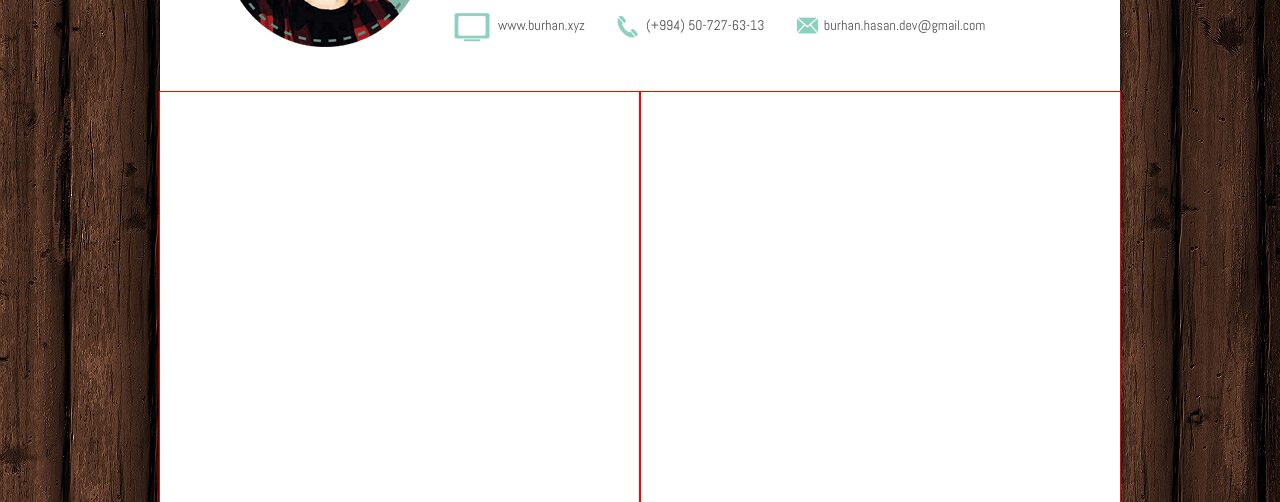
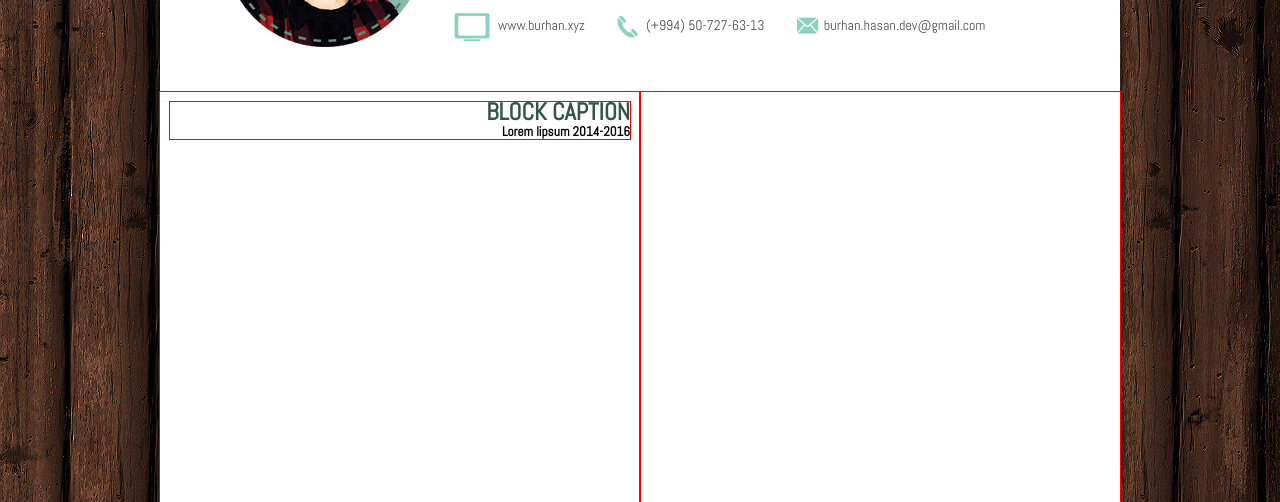
Before and after one commit to Burhan-Hasan/burhan-hasan.github.io, a plain HTML site: page index.html in a window 1280 px wide. Shown: the part 298-800 px from the top of the page. Drawn offline with Linux system fonts and the light colour scheme.

Commit message:
Adapting

```diff
--- a/index.html
+++ b/index.html
@@ -27,7 +27,17 @@
             <li><i></i> burhan.hasan.dev@gmail.com</li>
         </ul>
         <main>
-            <div class="col-50"></div>
+            <div class="col-50">
+                <div class="block block-right">
+                    <h4 class="--caption">Block Caption</h4>
+                    <div>
+                        <h5>
+                            Lorem lipsum
+                            <span class="label">2014-2016</span>
+                        </h5>
+                    </div>
+                </div>
+            </div>
             <div class="col-50"></div>
         </main>
     </div>
--- a/styles/app.less
+++ b/styles/app.less
@@ -2,10 +2,12 @@
     font-family: Abel;
     src: url(../fonts/Abel-Pro.otf);
 }
+
 @font-face {
     font-family: AbelBold;
     src: url(../fonts/Abel-Pro-Bold.otf);
 }
+
 * {
     transition: all .4s ease-in-out;
 }
@@ -20,6 +22,10 @@
 
 ::-webkit-scrollbar-thumb {
     background-color: #487466;
+}
+h1,h2,h3,h4,h5,h6{
+    margin: 0;
+    padding: 0;
 }
 body {
     padding: 0;
@@ -126,7 +132,7 @@ body {
 }
 
 // RESPONSIVE
-.col-50{
+.col-50 {
     float: left;
     width: 50%;
     outline: 1px solid red;
@@ -134,3 +140,15 @@ body {
     padding: 10px;
     box-sizing: border-box;
 }
+
+.block {
+    outline: 1px  solid red;
+    .--caption {
+        text-transform: uppercase;
+        font-size: 24px;
+        color: #34544a;
+    }
+}
+.block-right{
+    text-align: right;
+}
```
Also changed, not shown: styles/app.css.
